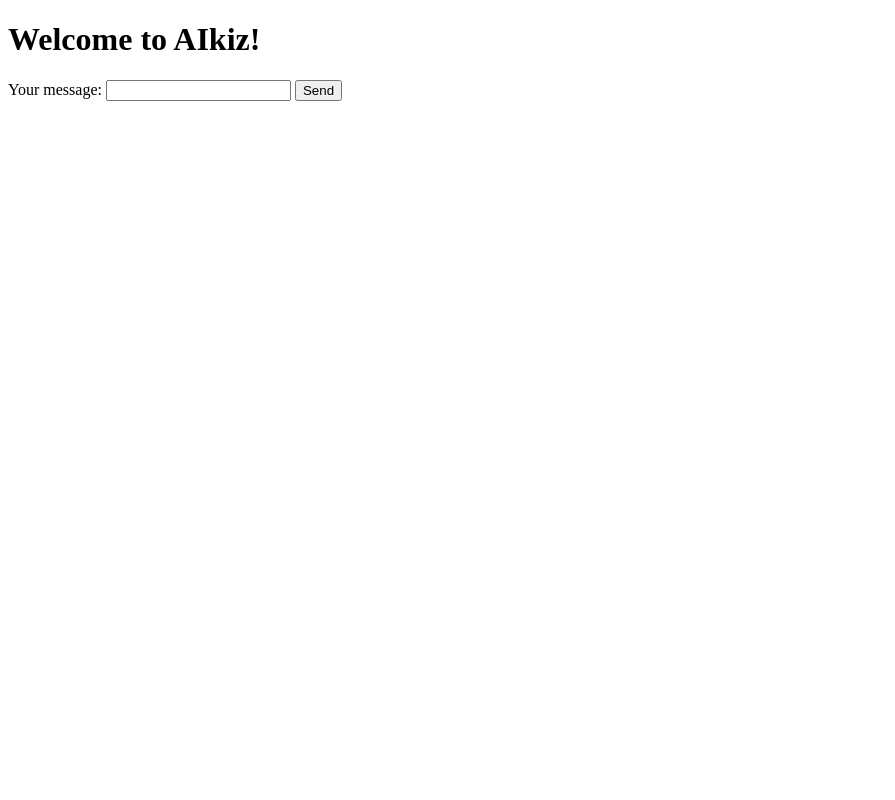
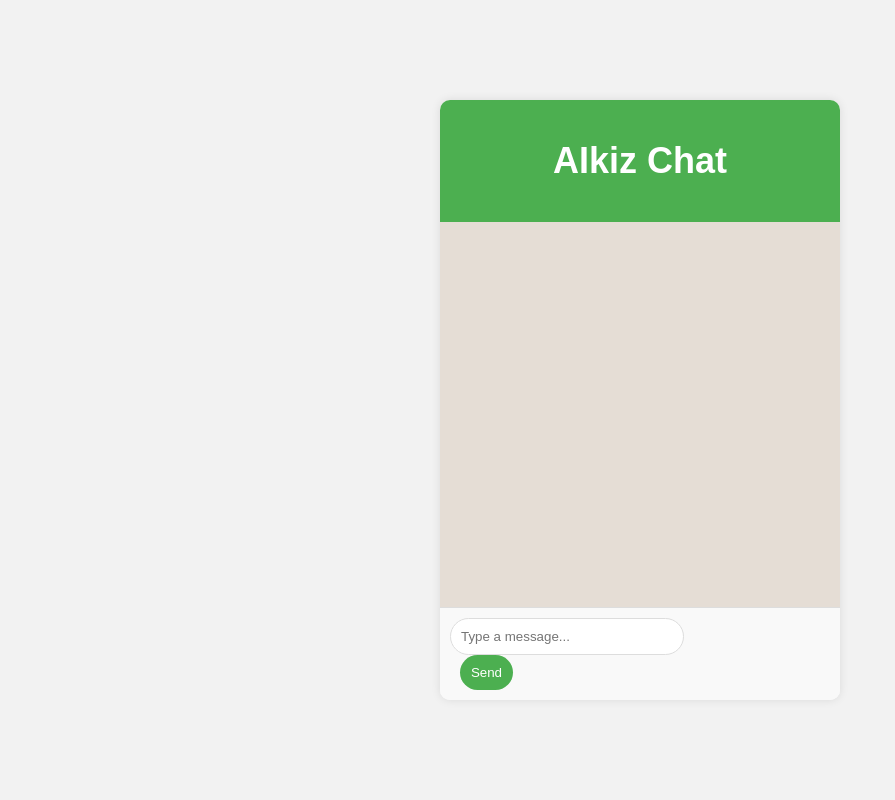
Before and after one commit to eskarasu/aikiz, a Flask app: template templates/index.html in a window 1280 px wide. Shown: the whole page, without its empty margins (0-895 px from the left). Run offline with Flask 3, Linux system fonts and the light colour scheme; the template is opened without the code that fills it, so the values that code supplies are empty.

Commit message:
add style.css

```diff
--- a/templates/index.html
+++ b/templates/index.html
@@ -4,17 +4,29 @@
     <meta charset="UTF-8">
     <meta name="viewport" content="width=device-width, initial-scale=1.0">
     <title>AIkiz Chat</title>
+    <link rel="stylesheet" href="{{ url_for('static', filename='style.css') }}">
 </head>
 <body>
-    <h1>Welcome to AIkiz!</h1>
-    <form method="POST">
-        <label for="message">Your message:</label>
-        <input type="text" id="message" name="message" required>
-        <button type="submit">Send</button>
-    </form>
-    {% if user_message %}
-    <h2>You: {{ user_message }}</h2>
-    <h2>AIkiz: {{ bot_response }}</h2>
-    {% endif %}
+    <div class="chat-container">
+        <div class="chat-header">
+            <h2>AIkiz Chat</h2>
+        </div>
+        <div class="chat-messages" id="chat-messages">
+            {% if user_message and bot_response %}
+                <div class="message user-message">
+                    <div class="message-content">{{ user_message }}</div>
+                </div>
+                <div class="message bot-message">
+                    <div class="message-content">{{ bot_response }}</div>
+                </div>
+            {% endif %}
+        </div>
+        <div class="chat-input">
+            <form method="POST">
+                <input type="text" id="message" name="message" placeholder="Type a message..." required>
+                <button type="submit">Send</button>
+            </form>
+        </div>
+    </div>
 </body>
 </html>
--- /dev/null
+++ b/templates/style.css
@@ -0,0 +1,100 @@
+body {
+    font-family: Arial, sans-serif;
+    display: flex;
+    justify-content: center;
+    align-items: center;
+    height: 100vh;
+    margin: 0;
+    background-color: #f2f2f2;
+}
+
+.chat-container {
+    width: 400px;
+    height: 600px;
+    background-color: #ffffff;
+    border-radius: 10px;
+    box-shadow: 0 0 10px rgba(0, 0, 0, 0.1);
+    display: flex;
+    flex-direction: column;
+    overflow: hidden;
+}
+
+.chat-header {
+    background-color: #4CAF50;
+    padding: 10px;
+    color: white;
+    text-align: center;
+    font-size: 1.5em;
+}
+
+.chat-messages {
+    flex-grow: 1;
+    padding: 20px;
+    overflow-y: auto;
+    background-color: #e5ddd5;
+}
+
+.message {
+    margin-bottom: 15px;
+    display: flex;
+    align-items: flex-end;
+}
+
+.user-message {
+    justify-content: flex-end;
+}
+
+.bot-message {
+    justify-content: flex-start;
+}
+
+.message-content {
+    max-width: 70%;
+    padding: 10px 15px;
+    border-radius: 20px;
+    font-size: 1em;
+    line-height: 1.5;
+}
+
+.user-message .message-content {
+    background-color: #dcf8c6;
+    color: #000;
+    border-bottom-right-radius: 0;
+}
+
+.bot-message .message-content {
+    background-color: #ffffff;
+    color: #000;
+    border-bottom-left-radius: 0;
+}
+
+.chat-input {
+    border-top: 1px solid #ddd;
+    padding: 10px;
+    background-color: #f9f9f9;
+    display: flex;
+    align-items: center;
+}
+
+.chat-input input[type="text"] {
+    width: 80%;
+    padding: 10px;
+    border-radius: 20px;
+    border: 1px solid #ddd;
+    outline: none;
+}
+
+.chat-input button {
+    width: 20%;
+    padding: 10px;
+    border-radius: 20px;
+    border: none;
+    background-color: #4CAF50;
+    color: white;
+    cursor: pointer;
+    margin-left: 10px;
+}
+
+.chat-input button:hover {
+    background-color: #45a049;
+}
```
